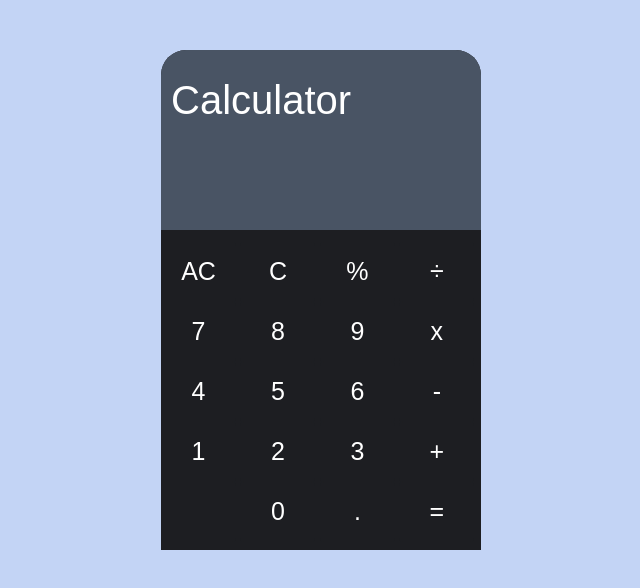
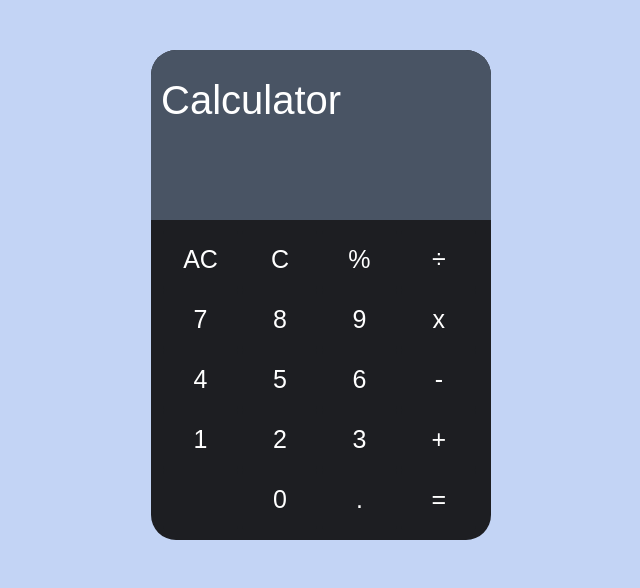
Before and after one commit to asifkareem03/Calculator, a plain HTML site: page index.html in a window 1280 px wide. Shown: the whole page, without its empty margins (319-959 px from the left). Drawn offline with nearby package versions, Linux system fonts and the light colour scheme.

Commit message:
Full Changes

```diff
--- a/styles.css
+++ b/styles.css
@@ -11,21 +11,21 @@ body{
     font-family: "Quicksand", sans-serif;
     margin: auto;
     margin-top: 50px;
-    height: 500px;
-    width: 320px;
+    height: 490px;
+    width: 340px;
     background-color: #1D1E22;
-    border-top-left-radius: 25px;
-    border-top-right-radius: 25px;
+    border-radius: 25px;
     color: white;
   }
 
   .screen{
-    height: 180px;
+    height: 170px;
     width: auto;
     background-color: #495464;
     color: whitesmoke;
     border-top-left-radius: 25px;
     border-top-right-radius: 25px;
+
   }
   .screen #calc{
     padding-top: 20px;
@@ -42,12 +42,11 @@ body{
       padding-right: 10px;
       text-align: right;
   }
-  .buttons{
-    height: auto;
-    margin-top: 12px;
+.buttons{
+  margin-top:10px;
+  margin-left: 12px;
 }
 .btn{
-  margin: 0;
   width: 75px;
   height: 60px;
   font-size: 25px;
```
